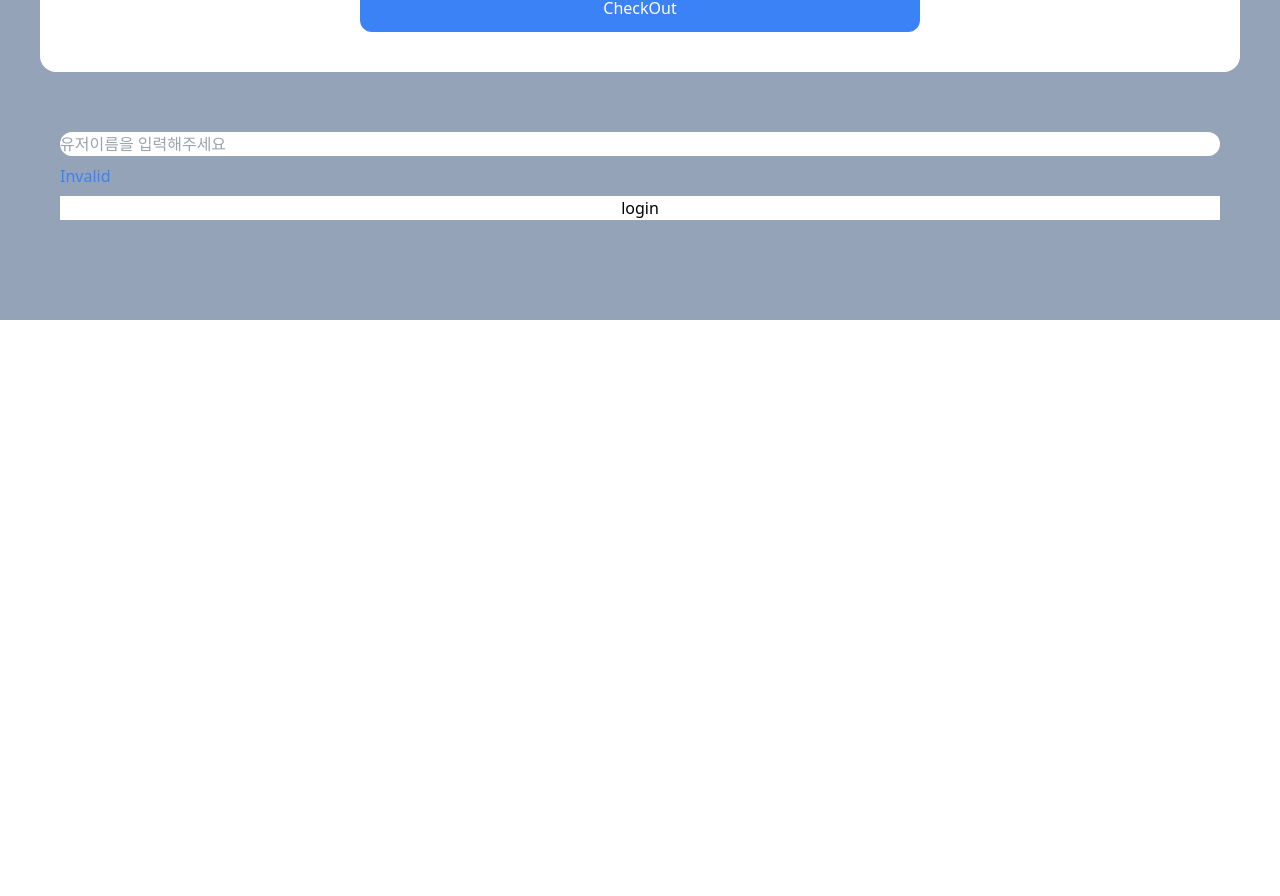
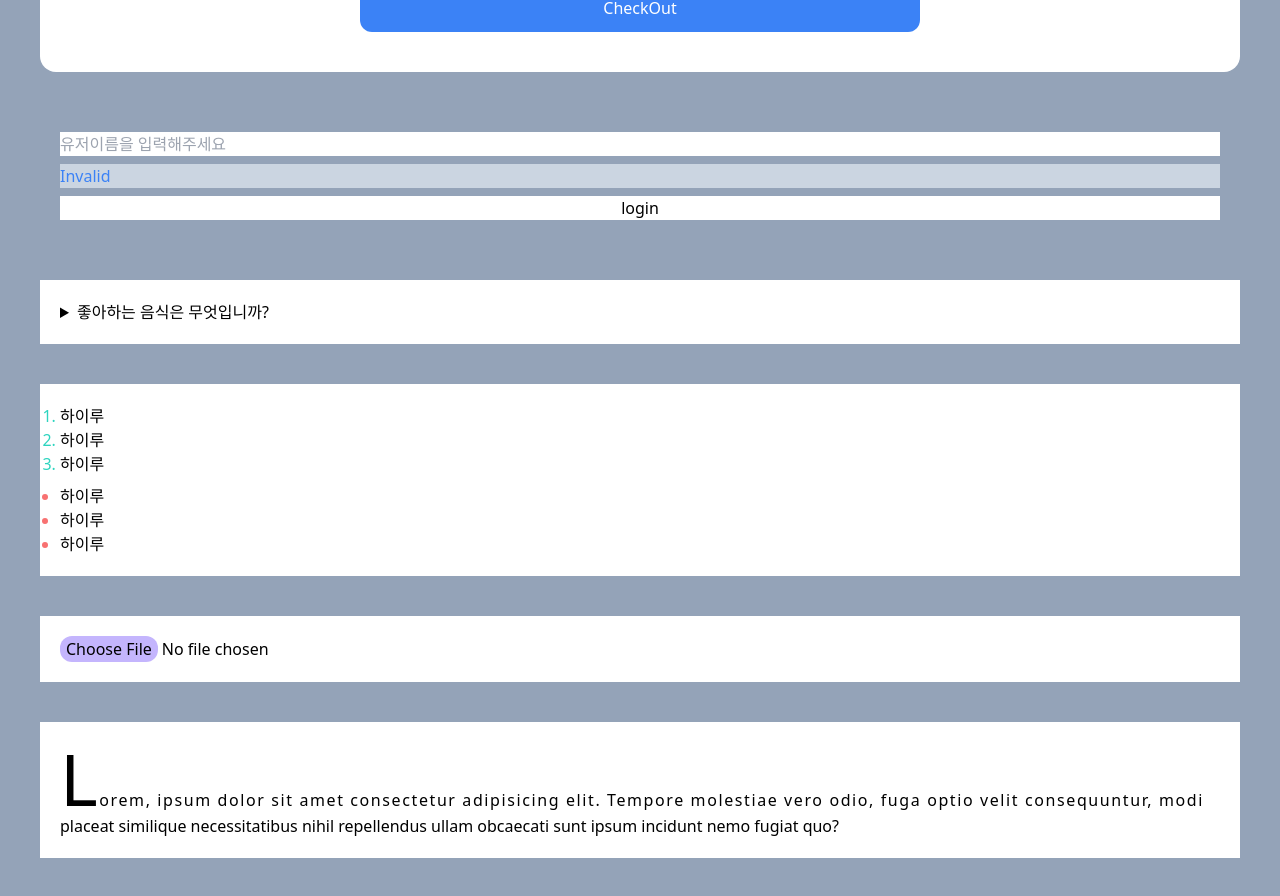
Before and after one commit to jiji-hoon96/jicarrot-market, a Next.js app: page / in a window 1280 px wide. Shown: the part 1772-2668 px from the top of the page. Before the commit the page ends 2092 px from the top, so only its background shows below. Built offline with nearby package versions, Linux system fonts and the light colour scheme.

Commit message:
8. file, list, line 연습

```diff
--- a/pages/index.tsx
+++ b/pages/index.tsx
@@ -107,11 +107,37 @@ const Home: NextPage = () => {
         <div className='mt-5 bg-blue-500 text-white p-3 text-center rounded-xl w-2/4 mx-auto'>CheckOut</div>
       </div>
       <form className='flex flex-col space-y-2 p-5'>
-        <input type="text" required placeholder='유저이름을 입력해주세요' className='border-gray-400 peer rounded-xl'/>
-        <span className='hidden peer-invalid:block peer-invalid:text-blue-500'> Invalid</span>
-        <span className='hidden peer-valid:block peer-valid:text-violet-500'> IAwesome</span>
+        <input type="text" required placeholder='유저이름을 입력해주세요' className='border-gray-400 peer rounded-m'/>
+        <span className='hidden peer-invalid:block peer-invalid:text-blue-500 bg-slate-300'> Invalid</span>
+        <span className='hidden peer-valid:block peer-valid:text-violet-500 bg-slate-300'> IAwesome</span>
         <input type="submit" required value="login" className='bg-white'/>
       </form>
+      <div className='flex flex-col space-y-2 p-5 bg-white'>
+        <details className="select-none open:text-white open:bg-blue-200">
+          <summary className='cursor-pointer'>좋아하는 음식은 무엇입니까?</summary>
+          <span>김치</span>
+        </details>
+      </div>
+      <div className='flex flex-col space-y-2 p-5 bg-white'>
+        <ul className='list-decimal marker:text-teal-400'>
+          <li>하이루</li>
+          <li>하이루</li>
+          <li>하이루</li>
+        </ul>
+        <ul className='list-disc marker:text-red-400'>
+          <li>하이루</li>
+          <li>하이루</li>
+          <li>하이루</li>
+        </ul>
+      </div>
+      <div className='flex flex-col space-y-2 p-5 bg-white'>
+        <input type='file' className='file:cursor-grab file:hover:bg-slate-300 file:rounded-xl file:bg-violet-300 file:border-none'></input>
+      </div>
+      <div className='flex flex-col space-y-2 p-5 bg-white'>
+        <p className='first-letter:text-7xl first-letter:hover:text-purple-400 "first-line:uppercase first-line:tracking-widest'>
+          Lorem, ipsum dolor sit amet consectetur adipisicing elit. Tempore molestiae vero odio, fuga optio velit consequuntur, modi placeat similique necessitatibus nihil repellendus ullam obcaecati sunt ipsum incidunt nemo fugiat quo?
+        </p>
+      </div>
     </div>
   )
 }
```
